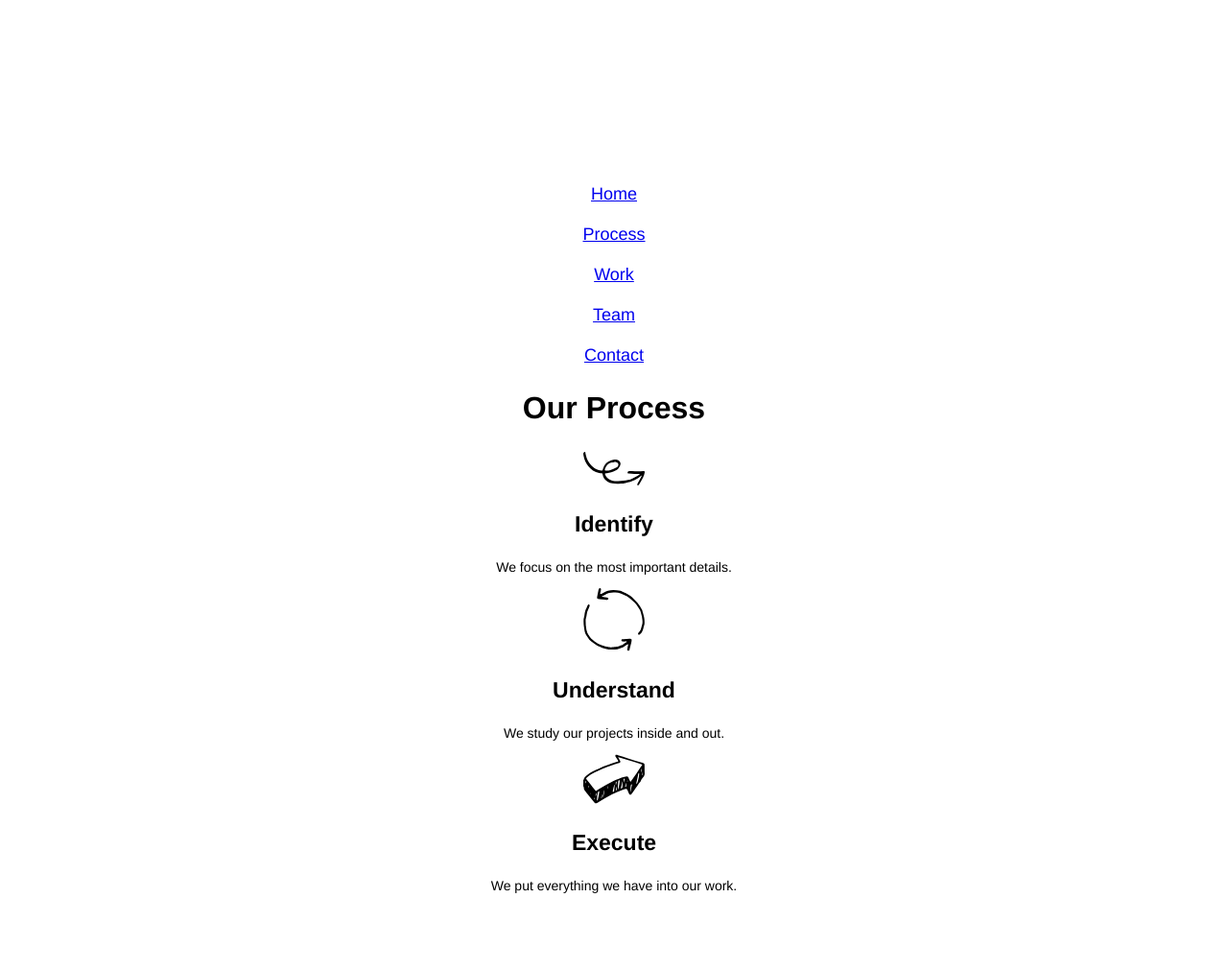
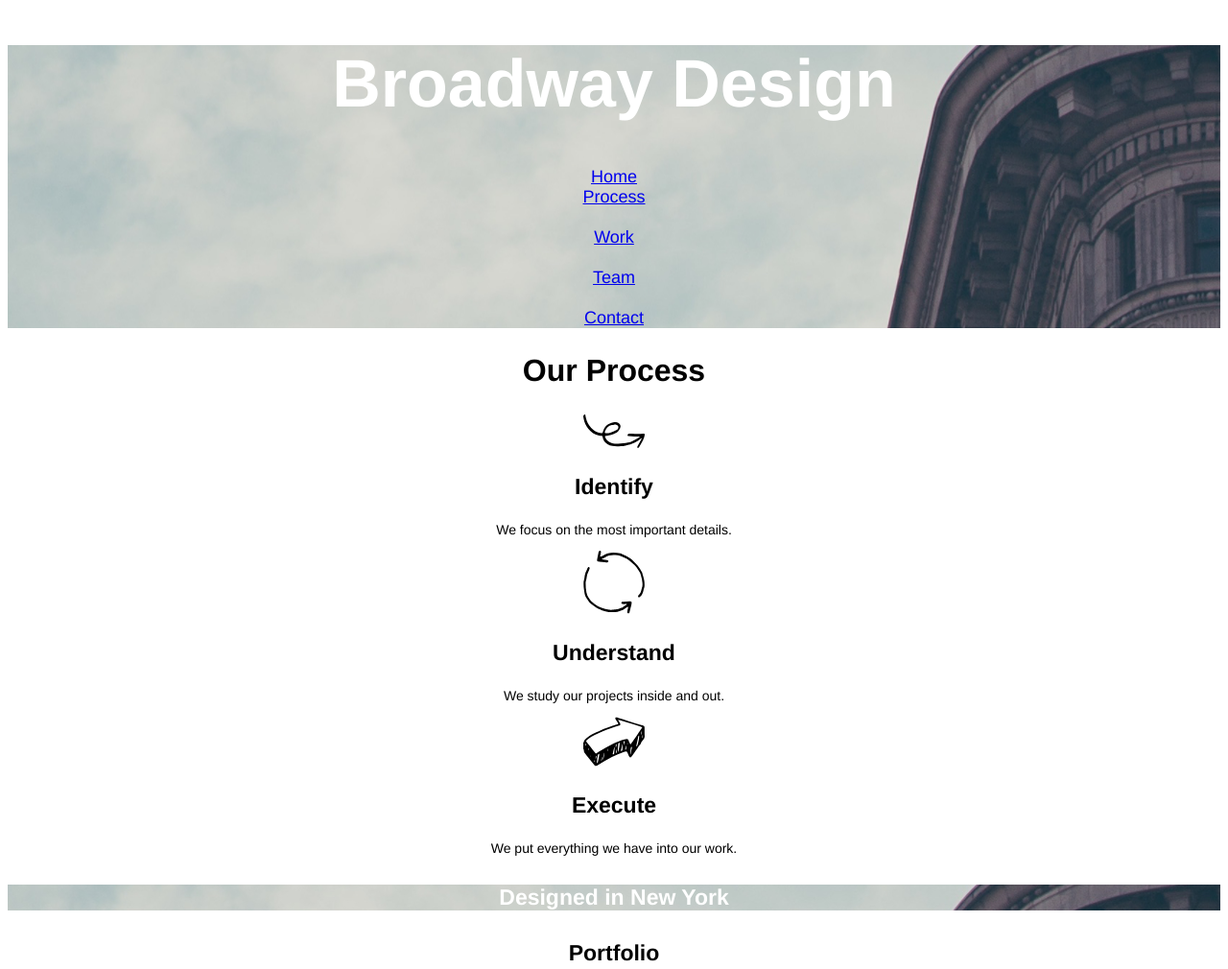
Before and after one commit to erikanso/broadway, a plain HTML site: page index.html in a window 1280 px wide. Shown: the top 1010 px of the page at 96% size. Drawn offline with Linux system fonts and the light colour scheme.

Commit message:
Fix background image url

```diff
--- a/index.html
+++ b/index.html
@@ -10,9 +10,8 @@
 
         <div id="header">
           <h1>Broadway Design</h1>
-          <br/>
           <div class="links">
-            <a href="index.html">Home</a><br /><br />
+            <a href="index.html">Home</a><br />
             <a href="#process">Process</a><br /><br />
             <a href="#work">Work</a><br /><br />
             <a href="#team">Team</a><br /><br />
--- a/resources/style.css
+++ b/resources/style.css
@@ -10,7 +10,7 @@ h1 {
 }
 
 #header {
-  background-image: url("resources/images/sky.png");
+  background-image: url("../resources/images/sky.png");
 }
 
 .links {
@@ -32,7 +32,6 @@ h4 {
   font-size: 23px;
   font-weight: bold;
   color: white;
-  background-image: url("resources/images/sky.png")
 }
 
 p {
```
